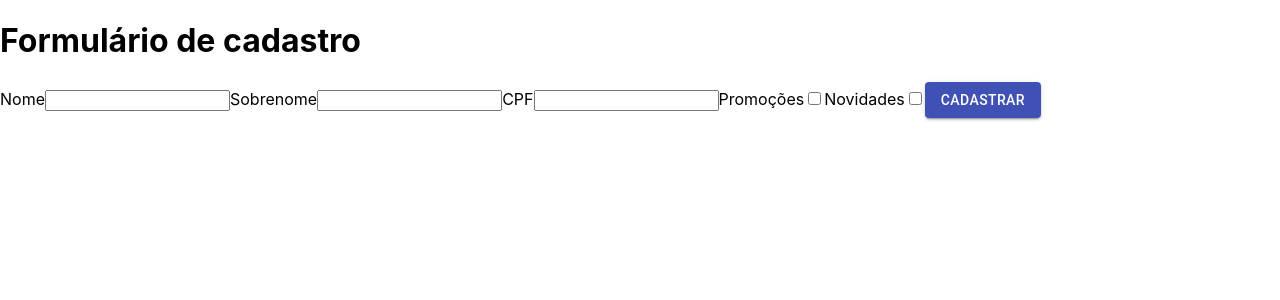
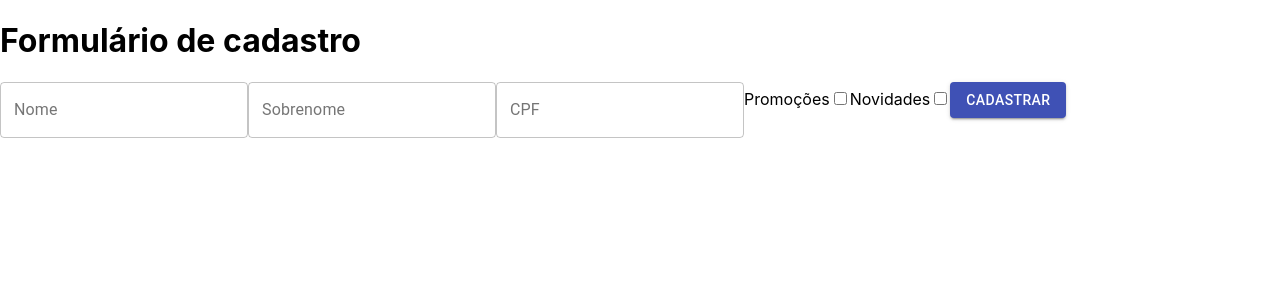
Before and after one commit to willianbarata/FunctionComponentsReactAlura, a React (Create React App) app: page / in a window 1280 px wide. Shown: the top 300 px of the page. Built offline with nearby package versions, Linux system fonts and the light colour scheme.

Commit message:
Aula 3 - Customizando formulário

```diff
--- a/src/components/FormularioCadastro/FormularioCadastro.jsx
+++ b/src/components/FormularioCadastro/FormularioCadastro.jsx
@@ -1,17 +1,15 @@
 import React from 'react';
 import Button from "@material-ui/core/Button";
+import TextField from "@material-ui/core/TextField";
 
 function FormularioCadastro(){
     return(
         <form>
-            <label>Nome</label>
-            <input type="text"/>
+            <TextField id='nome' label="Nome" variant='outlined'/>
 
-            <label>Sobrenome</label>
-            <input type="text"/>
+            <TextField id='sobrenome' label="Sobrenome" variant='outlined'/>
 
-            <label>CPF</label>
-            <input type="text"/>
+            <TextField id='cpf' label="CPF" variant='outlined'/>
 
             <label>Promoções</label>
             <input type="checkbox"/>
```
